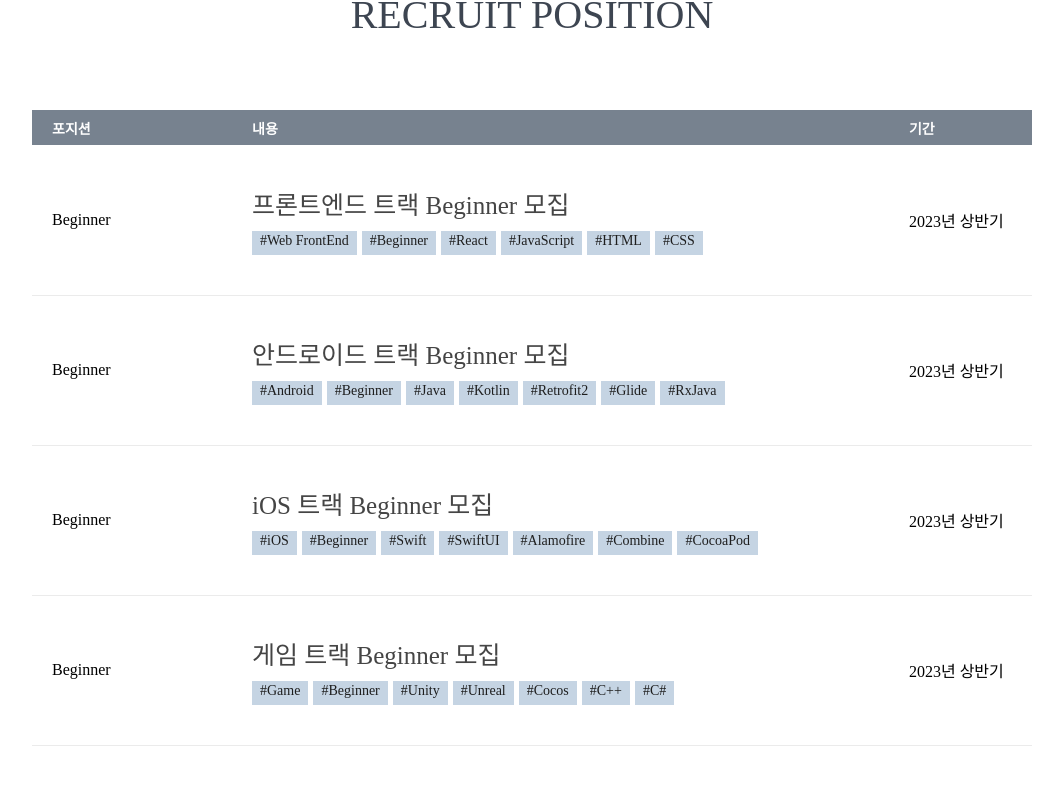
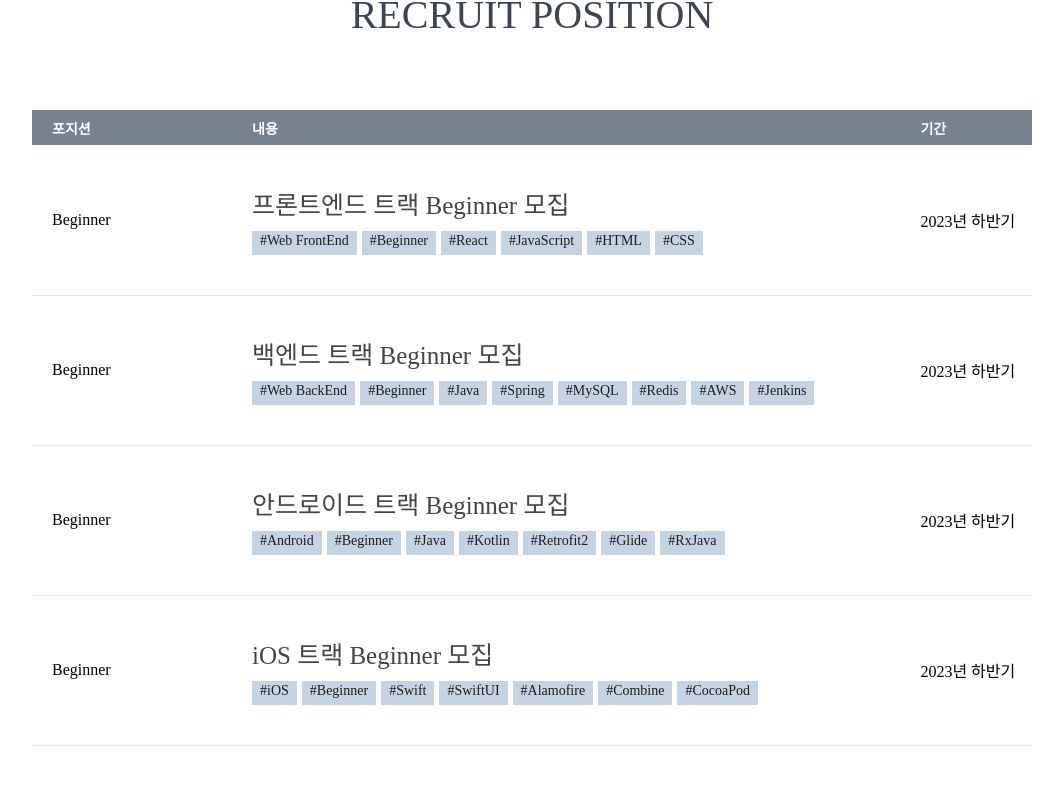
Before and after one commit to BCSDLab/PAGE_BCSDLAB, a Vue app in the folder bcsdlab_page/: page /recruit in a window 1280 px wide. Shown: the part 626-1417 px from the top of the page, without its empty margins (168-1231 px from the left). Built offline with nearby package versions, Linux system fonts and the light colour scheme; a web font is replaced by a local one.

Commit message:
fix: 상반기 데이터 모집마감에 맞춰 하반기로 변경

```diff
--- a/bcsdlab_page/src/components/SpaComponents/RecruitPage/RecruitDetailPage.vue
+++ b/bcsdlab_page/src/components/SpaComponents/RecruitPage/RecruitDetailPage.vue
@@ -27,7 +27,7 @@
         </div>
         <div class="card-body">
           <p class="title">◆ 포지션</p>
-          <span>23년도 상반기 {{ data.contents.track }} {{ data.position }}</span>
+          <span>23년도 하반기 {{ data.contents.track }} {{ data.position }}</span>
 
           <p class="title">◆ 지원기간</p>
           <span>{{recruitDatas[0].period}}</span>
--- a/bcsdlab_page/src/static/recruitDatas.js
+++ b/bcsdlab_page/src/static/recruitDatas.js
@@ -6,26 +6,26 @@ const recruitDatas = [
       'track': 'FrontEnd',
       'tags': ['Web FrontEnd', 'Beginner', 'React', 'JavaScript', 'HTML', 'CSS']
     },
-    'period': '2023년 상반기',
+    'period': '2023년 하반기',
     'path': ['frontend-beginner', 'frontend'],
     'qualification': ['웹 프로그래밍 과목을 수강한 학우', '웹 프론트엔드 개발에 흥미가 있는 학우', '꼼꼼하고 섬세한 학우', '적극적으로 디자이너와 의사소통할 수 있는 학우', 'React를 배워보고 싶은 학우'],
     'learningContents': ['웹 3요소에 대한 기본 지식', '프론트엔드 개발에 필요한 기본적인 네트워크 지식', 'React에 대한 이해와 활용'],
     'process': '지원서 접수 -> 지원서 검토 -> 커리큘럼 진행 -> 회고'
 
   },
-  // {
-  //   'position': 'Beginner',
-  //   'contents': {
-  //     'name': '백엔드 트랙 Beginner 모집',
-  //     'track': 'BackEnd',
-  //     'tags': ['Web BackEnd', 'Beginner', 'Java', 'Spring', 'MySQL', 'Redis', 'AWS', 'Jenkins']
-  //   },
-  //   'period': '2023년 상반기',
-  //   'path': ['backend-beginner', 'backend'],
-  //   'qualification': ['Java 사용 경험이 있는 학우', '백엔드가 어떻게 구성되는지 알고 싶은 학우', '자신이 맡은 일에 최선을 다 할 수 있는 학우'],
-  //   'learningContents': ['데이터베이스 기본 개념', 'Spring Framework의 구조와 특징', '보안과 암호화 기초 이론 및 실습'],
-  //   'process': '지원서 접수 -> 지원서 검토 -> 커리큘럼 진행 -> 회고'
-  // },
+  {
+    'position': 'Beginner',
+    'contents': {
+      'name': '백엔드 트랙 Beginner 모집',
+      'track': 'BackEnd',
+      'tags': ['Web BackEnd', 'Beginner', 'Java', 'Spring', 'MySQL', 'Redis', 'AWS', 'Jenkins']
+    },
+    'period': '2023년 하반기',
+    'path': ['backend-beginner', 'backend'],
+    'qualification': ['Java 사용 경험이 있는 학우', '백엔드가 어떻게 구성되는지 알고 싶은 학우', '자신이 맡은 일에 최선을 다 할 수 있는 학우'],
+    'learningContents': ['데이터베이스 기본 개념', 'Spring Framework의 구조와 특징', '보안과 암호화 기초 이론 및 실습'],
+    'process': '지원서 접수 -> 지원서 검토 -> 커리큘럼 진행 -> 회고'
+  },
   {
     'position': 'Beginner',
     'contents': {
@@ -33,7 +33,7 @@ const recruitDatas = [
       'track': 'Android',
       'tags': ['Android', 'Beginner', 'Java', 'Kotlin', 'Retrofit2', 'Glide', 'RxJava']
     },
-    'period': '2023년 상반기',
+    'period': '2023년 하반기',
     'path': ['android-beginner', 'android'],
     'qualification': ['Java를 접해본 사람(필수 아님)', '안드로이드에 관심이 많으신 분'],
     'learningContents': ['Android 기초', 'Android 기본 view', 'Fragment', 'Android 4대 컴포넌트(Activity, Service, Broadcast Receiver, Content Provider)', 'Android open source library'],
@@ -46,7 +46,7 @@ const recruitDatas = [
       'track': 'iOS',
       'tags': ['iOS', 'Beginner', 'Swift', 'SwiftUI', 'Alamofire', 'Combine', 'CocoaPod']
     },
-    'period': '2023년 상반기',
+    'period': '2023년 하반기',
     'path': ['ios-beginner', 'ios'],
     'qualification': ['맥북 등 맥 기기를 가지고 있는 사람', 'iOS에 관심이 많으신 분'],
     'learningContents': ['iOS 기초', 'iOS 기본 view(SwiftUI)', 'MVVM 패턴', 'API 연결 및 통신', '라이브러리 활용'],
@@ -59,7 +59,7 @@ const recruitDatas = [
       'track': 'Game',
       'tags': ['Game', 'Beginner', 'Unity', 'Unreal', 'Cocos', 'C++', 'C#']
     },
-    'period': '2023년 상반기',
+    'period': '2023년 하반기',
     'path': ['game-beginner', 'game'],
     'qualification': ['게임 제작에 흥미가 있는 학우', '게임을 좋아하는 학우'],
     'learningContents': ['Unity, Unreal 등의 게임 엔진', '게임 엔진에서 사용하는 프로그래밍 언어', '컴퓨터 그래픽스', '3D 수학'],
@@ -72,7 +72,7 @@ const recruitDatas = [
       'track': 'UI/UX',
       'tags': ['UX/UX', 'Beginner', 'GUI', 'AdobeXD', 'Zeplin']
     },
-    'period': '2023년 상반기',
+    'period': '2023년 하반기',
     'path': ['uiux-beginner', 'uiux'],
     'qualification': ['UI/UX로 커리어를 지향하는 학우', '디테일을 꼼꼼하게 체크할 수 이는 학우', '적극적으로 개발자들과 의사소통할 수 있는 학우', '기본 그래픽툴(PS, AI)을 다룰 줄 아는 학우'],
     'learningContents': ['UI/UX 기초 교육', '디자인 툴 교육', '협업 프로세스 교육', 'GUI 디자인 실습'],
```
